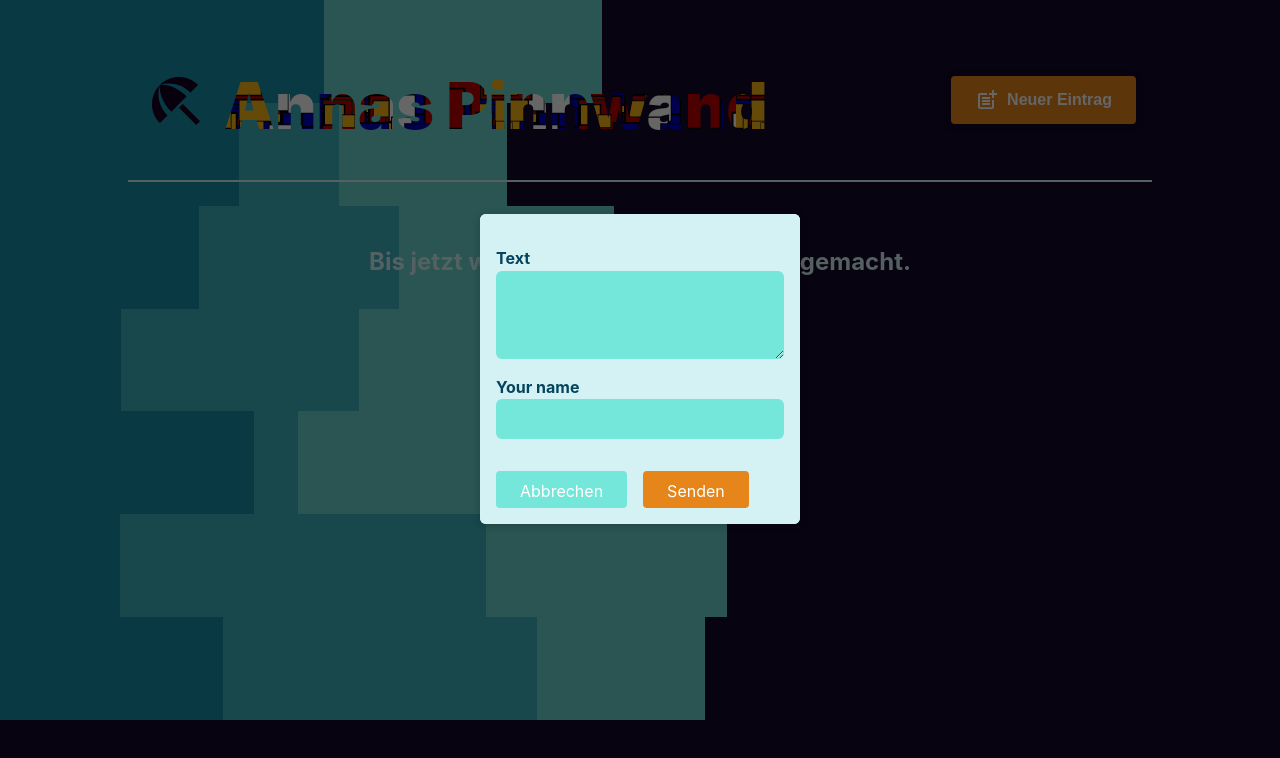
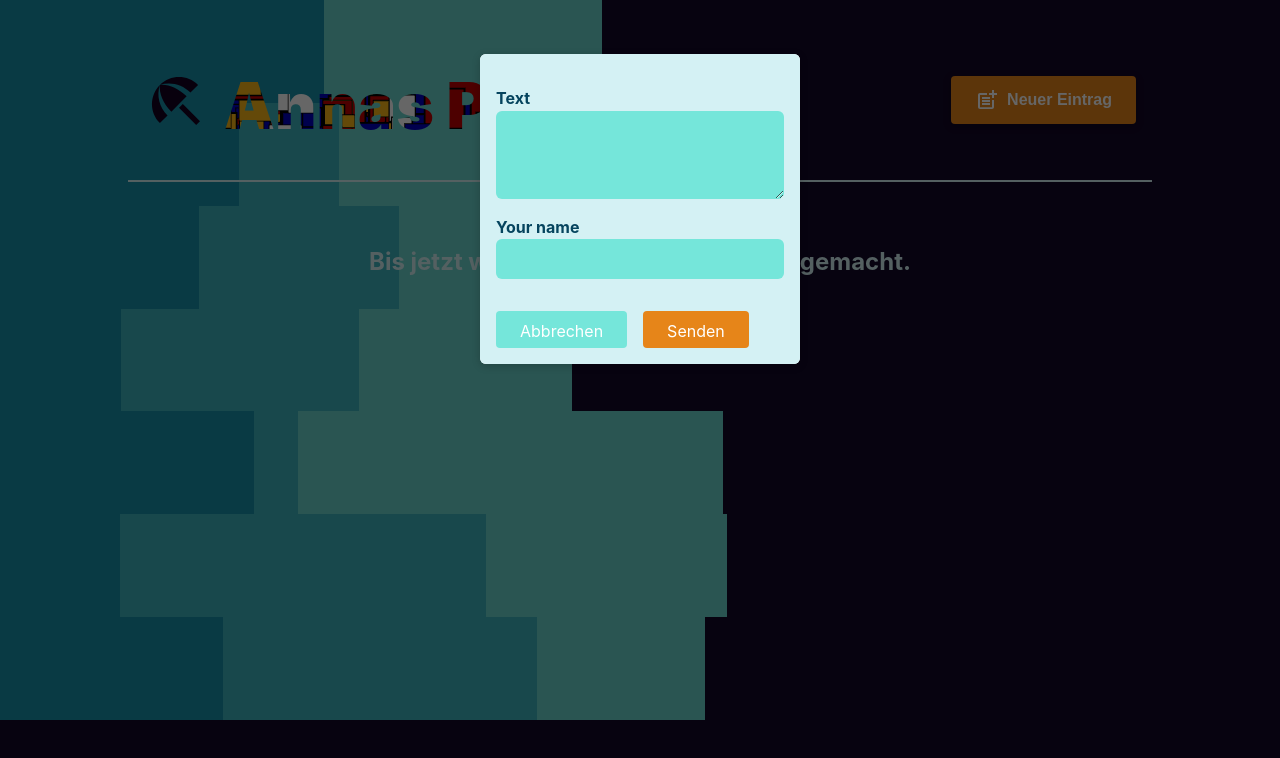
Before and after one commit to anna-olivia/e-my-ud-vite0, a React (Vite) app: page / in a window 1280 px wide. Both pictures are taken after a click on the button "Neuer Eintrag". Shown: the top 758 px of the page. Built offline with nearby package versions, Linux system fonts and the light colour scheme.

Commit message:
23v37weiter597

```diff
--- a/src/components/Modal.module.css
+++ b/src/components/Modal.module.css
@@ -16,4 +16,5 @@
     padding: 0;
     overflow: hidden;
     z-index: 1;
+    margin-top: -10rem;
   }
```
